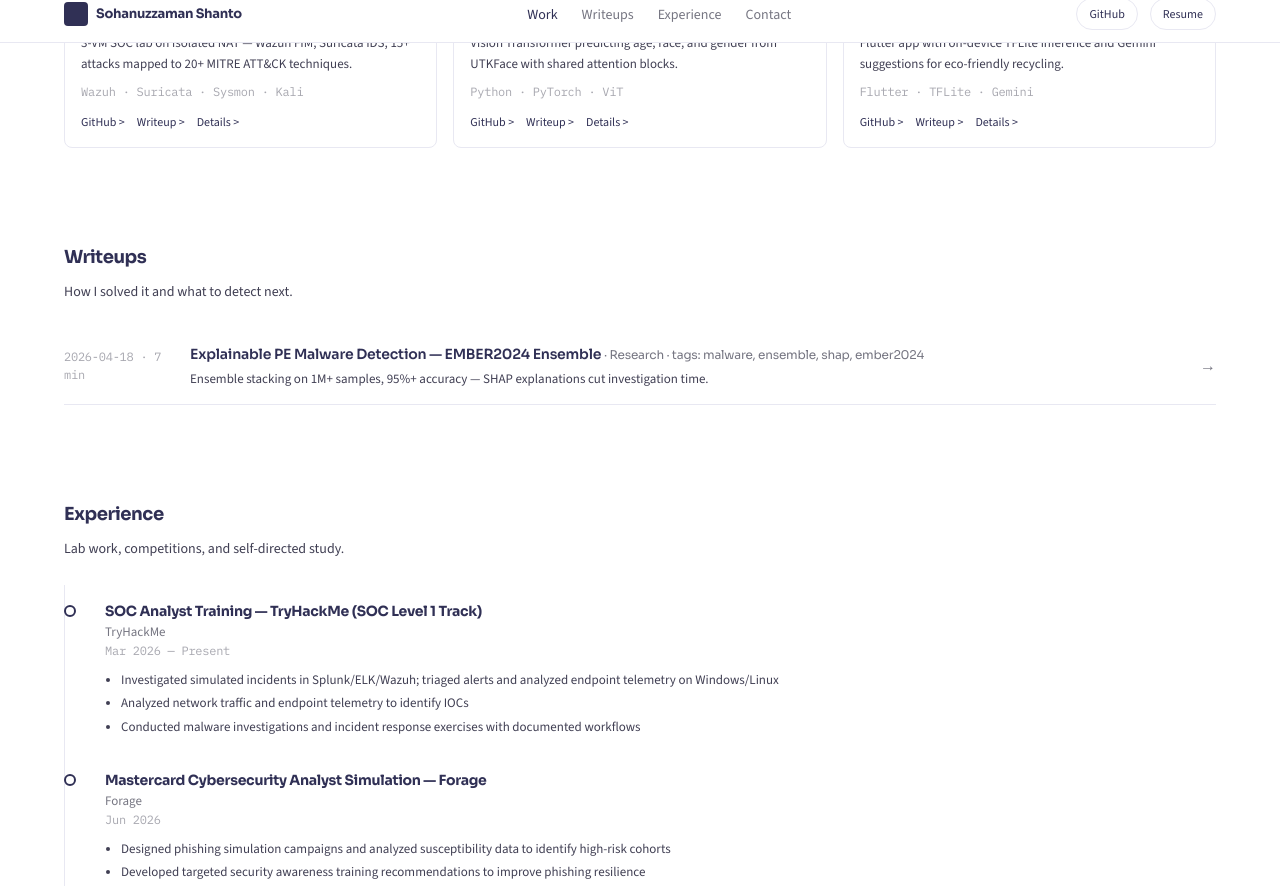
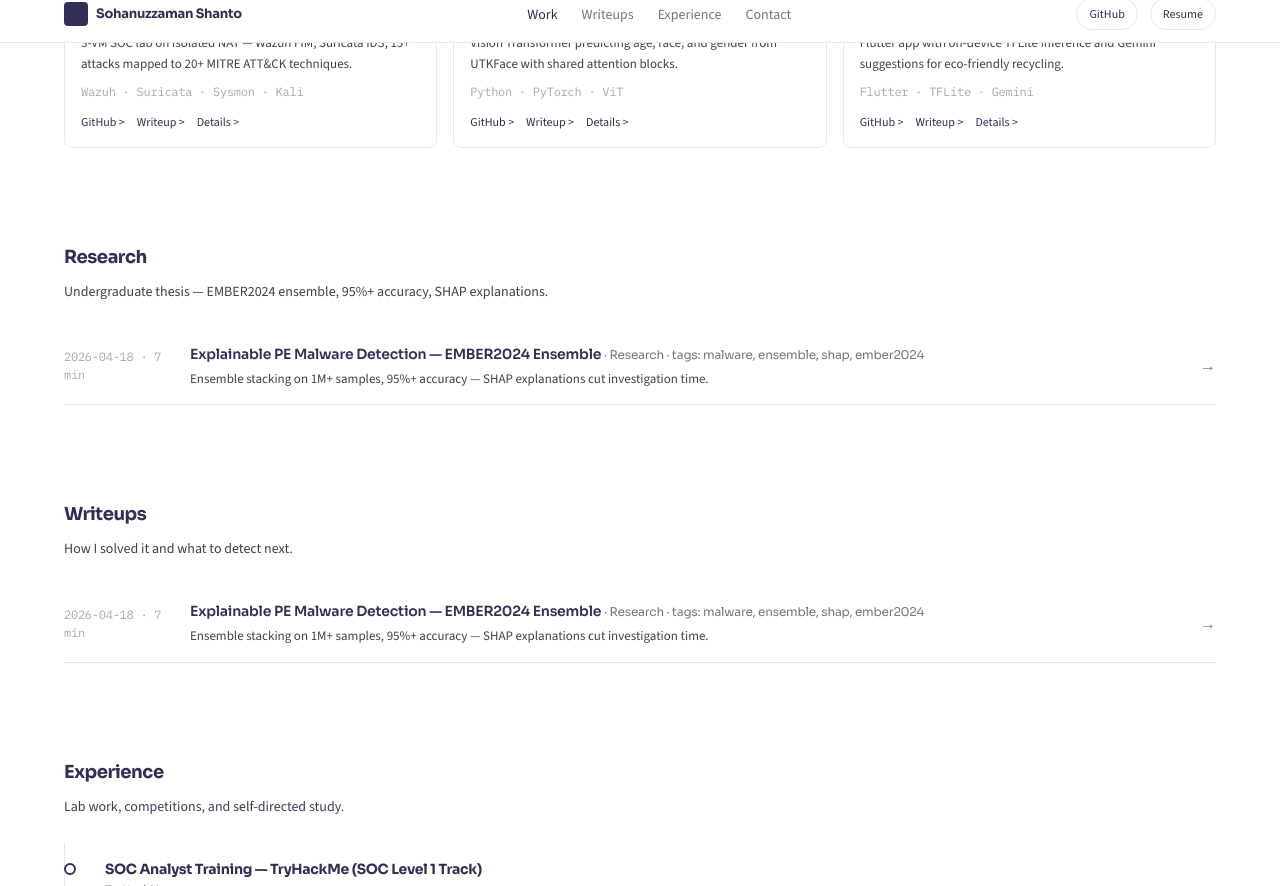
Before and after one commit to Sohanuzzaman3301/newSite, a Jekyll site: the page built from index.md, in a window 1280 px wide and 900 px high, scrolled down 1251 px, cut to the strip 14-900 px from the top of the window. Built offline with Jekyll 4.4.1, drawn with Linux system fonts in a browser that asks for light colours.

Commit message:
fix: move PE malware thesis from writeups → research collection
- _writeups/pe-malware-thesis → _research/pe-malware-ensemble (layout research)
- _config.yml: add research collection + defaults, permalink /research/:name/
- _layouts/research.html: clone writeup layout with back to research
- index.md: new Research section (thesis), Writeups now empty with placeholder

```diff
--- a/_config.yml
+++ b/_config.yml
@@ -17,6 +17,9 @@ collections:
   projects:
     output: true
     permalink: /projects/:name/
+  research:
+    output: true
+    permalink: /research/:name/
   writeups:
     output: true
     permalink: /writeups/:name/
@@ -33,6 +36,11 @@ defaults:
       layout: "project"
   - scope:
       path: ""
+      type: "research"
+    values:
+      layout: "research"
+  - scope:
+      path: ""
       type: "writeups"
     values:
       layout: "writeup"
--- /dev/null
+++ b/_research/pe-malware-ensemble.md
@@ -0,0 +1,16 @@
+---
+title: "Explainable PE Malware Detection — EMBER2024 Ensemble"
+date: 2026-04-18
+category: Research
+tags: [malware, ensemble, shap, ember2024]
+read_time: "7 min"
+excerpt: "Ensemble stacking on 1M+ samples, 95%+ accuracy — SHAP explanations cut investigation time."
+layout: research
+---
+Developed ensemble stacking pipeline for PE malware classification on EMBER2024 (1M+ samples), achieving 95%+ accuracy.
+
+Applied SHAP for model-agnostic feature attributions — improves analyst interpretability and reduces investigation time by surfacing top contributing features per sample.
+
+**Repo:** [pe-malware-ensemble](https://github.com/Sohanuzzaman3301/pe-malware-ensemble)
+
+**Stack:** Scikit-learn, TensorFlow, SHAP, EMBER2024.
--- a/index.md
+++ b/index.md
@@ -30,6 +30,17 @@ title: Home
   </div>
 </section>
 
+<section id="research" class="section">
+  <h2 style="font-size:18px">Research</h2>
+  <p class="sub">Undergraduate thesis — EMBER2024 ensemble, 95%+ accuracy, SHAP explanations.</p>
+  <div class="writeups">
+    {% assign research_sorted = site.research | sort: "date" | reverse %}
+    {% for post in research_sorted %}
+    <div class="writeup"><span class="date mono">{{ post.date | date: "%Y-%m-%d" }} · {{ post.read_time }}</span><div><h4><a href="{{ post.url | relative_url }}">{{ post.title }}</a> <span>· {{ post.category }} · tags: {{ post.tags | join: ", " }}</span></h4><p class="excerpt">{{ post.excerpt }}</p></div><a class="arrow" href="{{ post.url | relative_url }}">→</a></div>
+    {% endfor %}
+  </div>
+</section>
+
 <section id="writeups" class="section">
   <h2 style="font-size:18px">Writeups</h2>
   <p class="sub">How I solved it and what to detect next.</p>
@@ -38,6 +49,9 @@ title: Home
     {% for post in sorted %}
     <div class="writeup"><span class="date mono">{{ post.date | date: "%Y-%m-%d" }} · {{ post.read_time }}</span><div><h4><a href="{{ post.url | relative_url }}">{{ post.title }}</a> <span>· {{ post.category }} · tags: {{ post.tags | join: ", " }}</span></h4><p class="excerpt">{{ post.excerpt }}</p></div><a class="arrow" href="{{ post.url | relative_url }}">→</a></div>
     {% endfor %}
+    {% if site.writeups.size == 0 %}
+    <p class="sub" style="margin-top:16px;color:var(--mist)">No writeups yet — research above is the thesis. New detection notes will appear here.</p>
+    {% endif %}
   </div>
 </section>
 
```
Also changed, not shown: _layouts/research.html (added, +10 -0 lines).
